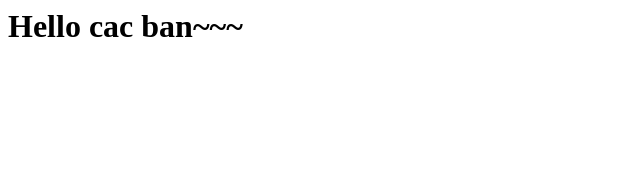
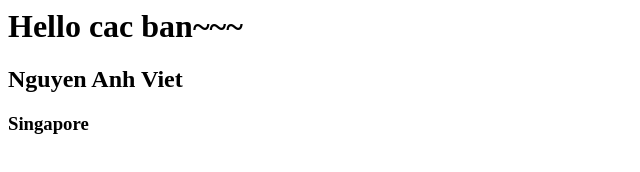
Before and after one commit to anhviet-key/hello-cac-ban, a plain HTML site: page index.html in a window 1280 px wide. Shown: the whole page, without its empty margins (0-640 px from the left). Drawn offline with Linux system fonts and the light colour scheme.

Commit message:
Update index.html

```diff
--- a/index.html
+++ b/index.html
@@ -1 +1,3 @@
 <h1>Hello cac ban~~~</h1>
+<h2>Nguyen Anh Viet</h2>
+<h3>Singapore</h3>
```
